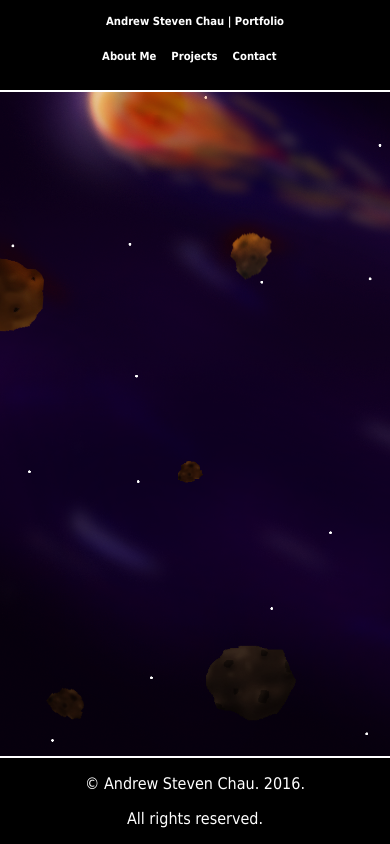
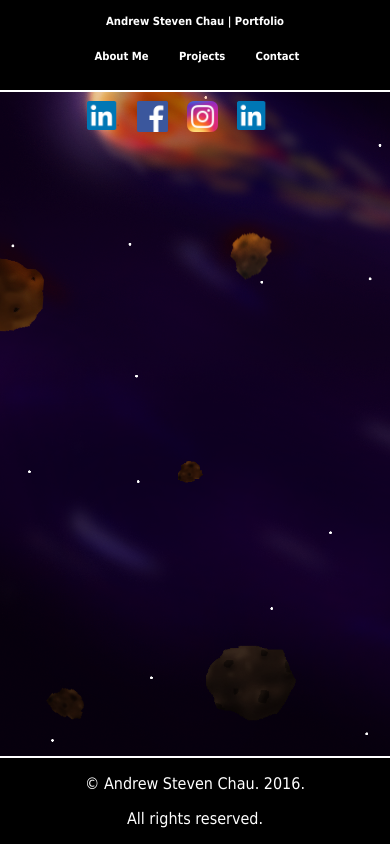
Before and after one commit to aschau/aschau.github.io, a plain HTML site: page contact.html in a window 390 px wide. Drawn offline with Linux system fonts and the light colour scheme.

Commit message:
started adding social links. also fixed padding issue with smaller screens.

```diff
--- a/contact.html
+++ b/contact.html
@@ -19,6 +19,13 @@
 			</ul>
 	</nav>
 
+	<section id="socialColorBar">
+		<img class = "socialLink" src="img/linkedIn.png")></img>
+		<img class = "socialLink" src="img/fbLogo.png")></img>
+		<img class = "socialLink" src="img/instagram.png")></img>
+		<img class = "socialLink" src="img/linkedIn.png")></img>
+	</section>
+
 	<footer>
 		<p> &copy Andrew Steven Chau. 2016.</p>
 		<p>All rights reserved.</p>
--- a/css/stylesheet.css
+++ b/css/stylesheet.css
@@ -47,12 +47,22 @@ body
 	background-attachment: cover;
 	float: left;
 	padding: 2%;
-	text-align: center;
+	text-align: left;
 }
 
-.game
-{
+#socialColorBar{
+	background: url(../img/textBox2.png);
+	padding: 0;
+	margin-left: 20%;
+}
 
+.socialLink{
+
+	width: 10%;
+	height: 10%;
+	padding: 3%;
+	float: left;
+	margin: 0;
 }
 
 .game h1{
@@ -224,6 +234,11 @@ footer{
 		float: none;
 	}
 
+	#inner_menu li:not(:first-child){
+		display: inline-block;
+		padding-left: 4%;
+	}
+
 	.game h1{
 		font-size: 150%;
 	}
```
Also changed, not shown: img/fbLogo.png (added), img/instagram.png (added), img/linkedIn.png (added).
